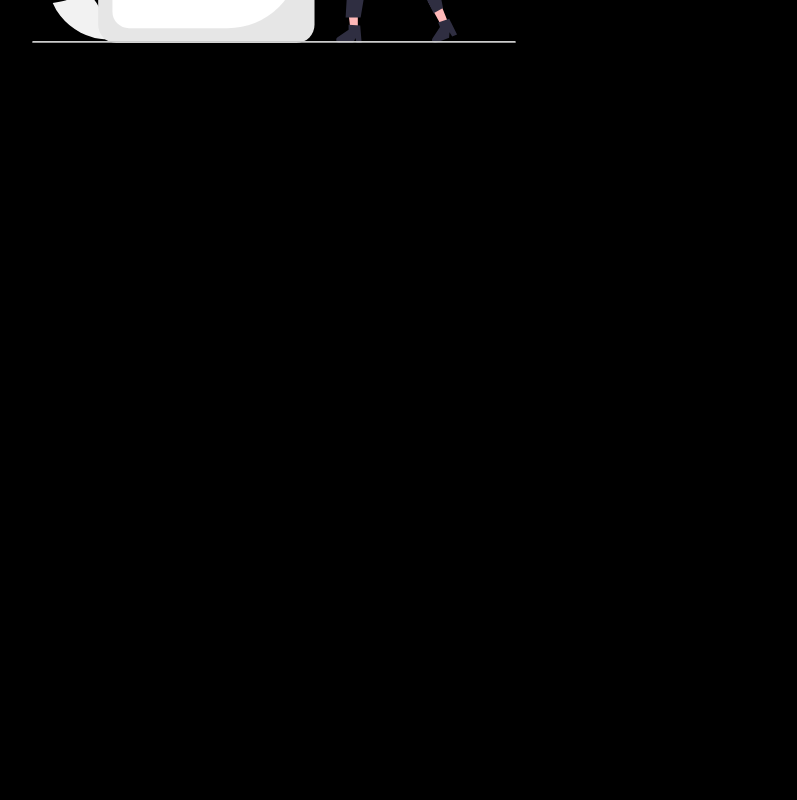
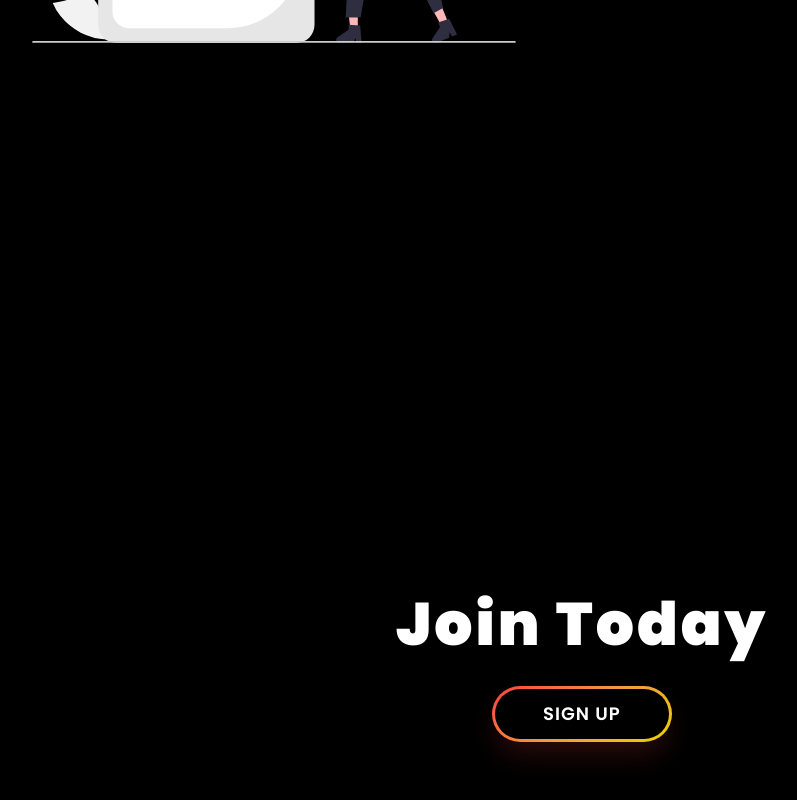
Before and after one commit to Clupai8o0/astrointerest, a Next.js app: page / in a window 1280 px wide. Shown: the part 1380-2180 px from the top of the page, without its empty margins (58-855 px from the left). Before the commit the page ends 1600 px from the top, so only its background shows below. Built offline with nearby package versions, Linux system fonts and the light colour scheme.

Commit message:
join today homepage section

```diff
--- a/pages/index.tsx
+++ b/pages/index.tsx
@@ -12,10 +12,9 @@ export default function Home() {
 			<Head />
 			<NavBar />
 
-			{/* TODO: Each section is 100vw and 100vh min */}
 			<main className="w-screen flex flex-col items-center overflow-x-hidden">
 				{/* Hero */}
-				<section className="w-screen max-w-7xl h-screen pt-24 flex flex-col lg:items-center lg:flex-row-reverse lg:px-6">
+				<section className="section-container flex flex-col lg:items-center lg:flex-row-reverse lg:px-6">
 					<section className="relative w-full h-80 lg:w-1/2 md:h-[500px] lg:max-h-[578px] lg:h-[578px]">
 						<Image
 							src="/assets/hero-img.jpg"
@@ -39,7 +38,7 @@ export default function Home() {
 				</section>
 
 				{/* Save & Share */}
-				<section className="w-screen max-w-7xl h-screen pt-24 flex flex-col items-center lg:flex-row lg:px-6">
+				<section className="section-container flex flex-col items-center lg:flex-row lg:px-6">
 					<section className="relative w-[80%] h-64 lg:w-1/2 md:h-[300px] lg:max-h-[400px] lg:h-[350px]">
 						<Image
 							src="/assets/home/illustration-save.svg"
@@ -48,6 +47,7 @@ export default function Home() {
 							objectFit="contain"
 						/>
 					</section>
+
 					<section className="text-center mt-12 lg:text-left">
 						<h1 className="max-w-xs mb-4 md:max-w-lg md:mb-8">Save & Share</h1>
 						<p className="max-w-xs md:max-w-lg">
@@ -57,26 +57,18 @@ export default function Home() {
 					</section>
 				</section>
 
-				{/* Detailed info */}
-				{/* <section>
-					<div>
-						<video autoPlay loop style={{ width: "500px", height: "500px" }}>
-							<source src="//video-stars.mp4" />
-						</video>
-					</div>
+				{/* Join */}
+				<section className="section-container flex items-center justify-center">
+					<div className="flex flex-col items-center">
+						<h1>Join Today</h1>
 
-					<h1>Get detailed info about what you&apos;re looking at</h1>
-				</section> */}
-
-				{/* Join */}
-				{/* <section>
-					<div>
-						<h1>Join Today</h1>
 						<Link href="/auth/register">
-							<a>Sign Up</a>
+							<a className="join-btn mt-8 heartbeat" title="Sign up">
+								<span>Sign Up</span>
+							</a>
 						</Link>
 					</div>
-				</section> */}
+				</section>
 			</main>
 
 			{/* <Footer /> */}
--- a/styles/globals.css
+++ b/styles/globals.css
@@ -20,6 +20,11 @@
 	}
 	p {
 		@apply font-normal text-base;
+	}
+
+	/** Containers */
+	section.section-container {
+		@apply w-screen max-w-7xl h-screen pt-24;
 	}
 }
 
@@ -110,3 +115,127 @@ button.hero-btn:hover {
 button.hero-btn:active {
 	transform: translateY(-1px);
 }
+
+a.join-btn {
+	align-items: center;
+	background-image: linear-gradient(144deg, #ff4040, #f39842 50%, #ebd400);
+
+	border: 0;
+	border-radius: 100px;
+	box-shadow: rgba(252, 65, 65, 0.2) 0 15px 30px -5px;
+	box-sizing: border-box;
+
+	color: #ffffff;
+	display: flex;
+	justify-content: center;
+	font-family: Poppins, sans-serif;
+	font-weight: 600;
+	font-size: 18px;
+	letter-spacing: 1px;
+	text-transform: uppercase;
+
+	line-height: 1em;
+	max-width: 100%;
+	padding: 3px;
+
+	text-decoration: none;
+	user-select: none;
+	-webkit-user-select: none;
+	touch-action: manipulation;
+	white-space: nowrap;
+
+	cursor: pointer;
+	transition: all 0.3s;
+}
+a.join-btn:active,
+a.join-btn:hover {
+	outline: 0;
+}
+a.join-btn span {
+	background-color: rgb(0, 0, 0);
+	padding: 16px 48px;
+	border-radius: 6px;
+	width: 100%;
+	height: 100%;
+	transition: 300ms;
+	border-radius: 100px;
+}
+a.join-btn:hover span {
+	background: none;
+}
+a.join-btn:active {
+	transform: scale(0.9);
+}
+
+.heartbeat {
+	-webkit-animation: heartbeat 1.5s ease-in-out infinite both;
+	animation: heartbeat 1.5s ease-in-out infinite both;
+}
+@-webkit-keyframes heartbeat {
+  from {
+    -webkit-transform: scale(1);
+            transform: scale(1);
+    -webkit-transform-origin: center center;
+            transform-origin: center center;
+    -webkit-animation-timing-function: ease-out;
+            animation-timing-function: ease-out;
+  }
+  10% {
+    -webkit-transform: scale(0.91);
+            transform: scale(0.91);
+    -webkit-animation-timing-function: ease-in;
+            animation-timing-function: ease-in;
+  }
+  17% {
+    -webkit-transform: scale(0.98);
+            transform: scale(0.98);
+    -webkit-animation-timing-function: ease-out;
+            animation-timing-function: ease-out;
+  }
+  33% {
+    -webkit-transform: scale(0.87);
+            transform: scale(0.87);
+    -webkit-animation-timing-function: ease-in;
+            animation-timing-function: ease-in;
+  }
+  45% {
+    -webkit-transform: scale(1);
+            transform: scale(1);
+    -webkit-animation-timing-function: ease-out;
+            animation-timing-function: ease-out;
+  }
+}
+@keyframes heartbeat {
+  from {
+    -webkit-transform: scale(1);
+            transform: scale(1);
+    -webkit-transform-origin: center center;
+            transform-origin: center center;
+    -webkit-animation-timing-function: ease-out;
+            animation-timing-function: ease-out;
+  }
+  10% {
+    -webkit-transform: scale(0.91);
+            transform: scale(0.91);
+    -webkit-animation-timing-function: ease-in;
+            animation-timing-function: ease-in;
+  }
+  17% {
+    -webkit-transform: scale(0.98);
+            transform: scale(0.98);
+    -webkit-animation-timing-function: ease-out;
+            animation-timing-function: ease-out;
+  }
+  33% {
+    -webkit-transform: scale(0.87);
+            transform: scale(0.87);
+    -webkit-animation-timing-function: ease-in;
+            animation-timing-function: ease-in;
+  }
+  45% {
+    -webkit-transform: scale(1);
+            transform: scale(1);
+    -webkit-animation-timing-function: ease-out;
+            animation-timing-function: ease-out;
+  }
+}
```
Also changed, not shown: 1 other file (tests, documents, lock files or other folders).
